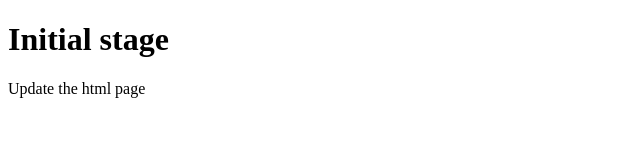
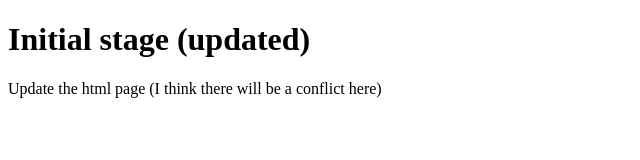
Before and after one commit to Mohamad-Ilham-Ramadhan/colab, a plain HTML site: page index.html in a window 1280 px wide. Shown: the whole page, without its empty margins (0-640 px from the left). Drawn offline with Linux system fonts and the light colour scheme.

Commit message:
#10 fixed and updated title and h1, p

```diff
--- a/index.html
+++ b/index.html
@@ -4,10 +4,10 @@
   <meta charset="UTF-8">
   <meta http-equiv="X-UA-Compatible" content="IE=edge">
   <meta name="viewport" content="width=device-width, initial-scale=1.0">
-  <title>Our great apps</title>
+  <title>Our great apps fluends</title>
 </head>
 <body>
-  <h1>Initial stage</h1>
-  <p>Update the html page</p>
+  <h1>Initial stage (updated)</h1>
+  <p>Update the html page (I think there will be a conflict here)</p>
 </body>
 </html>
```
Also changed, not shown: note.txt.
